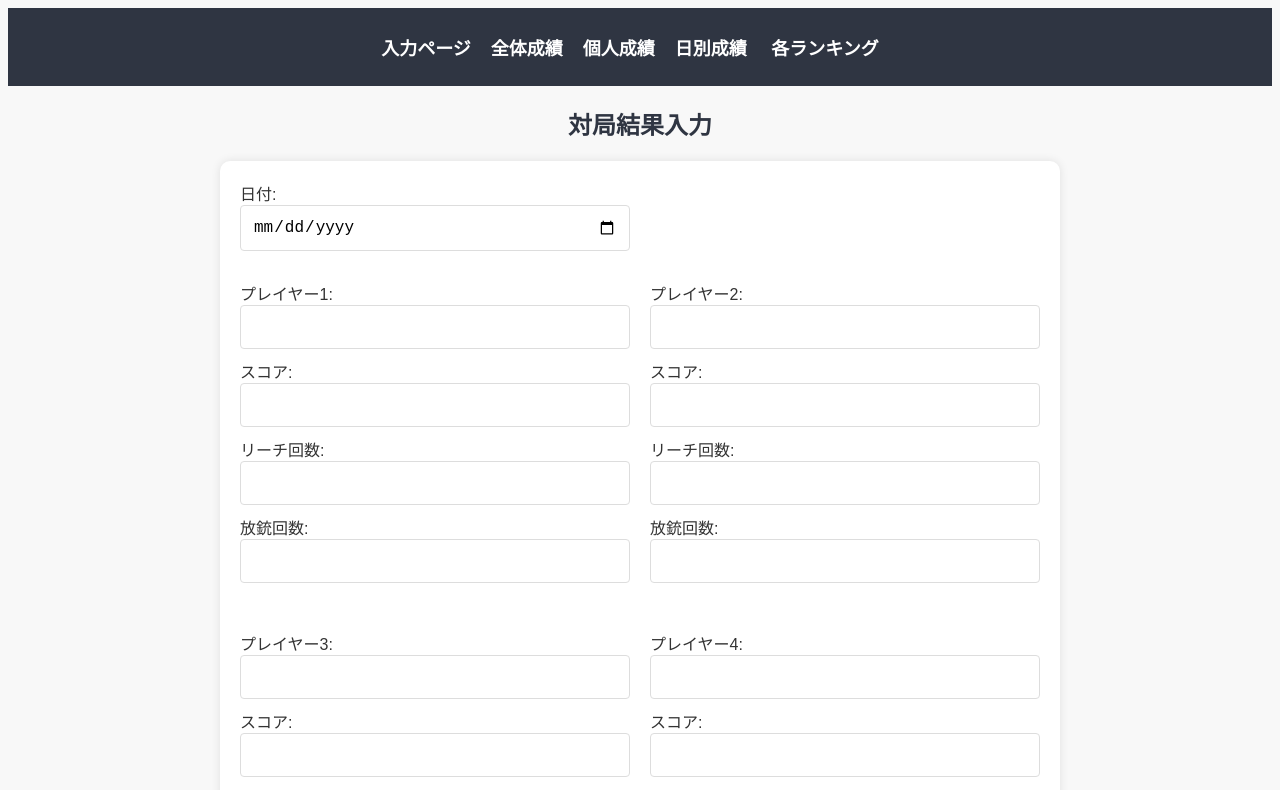
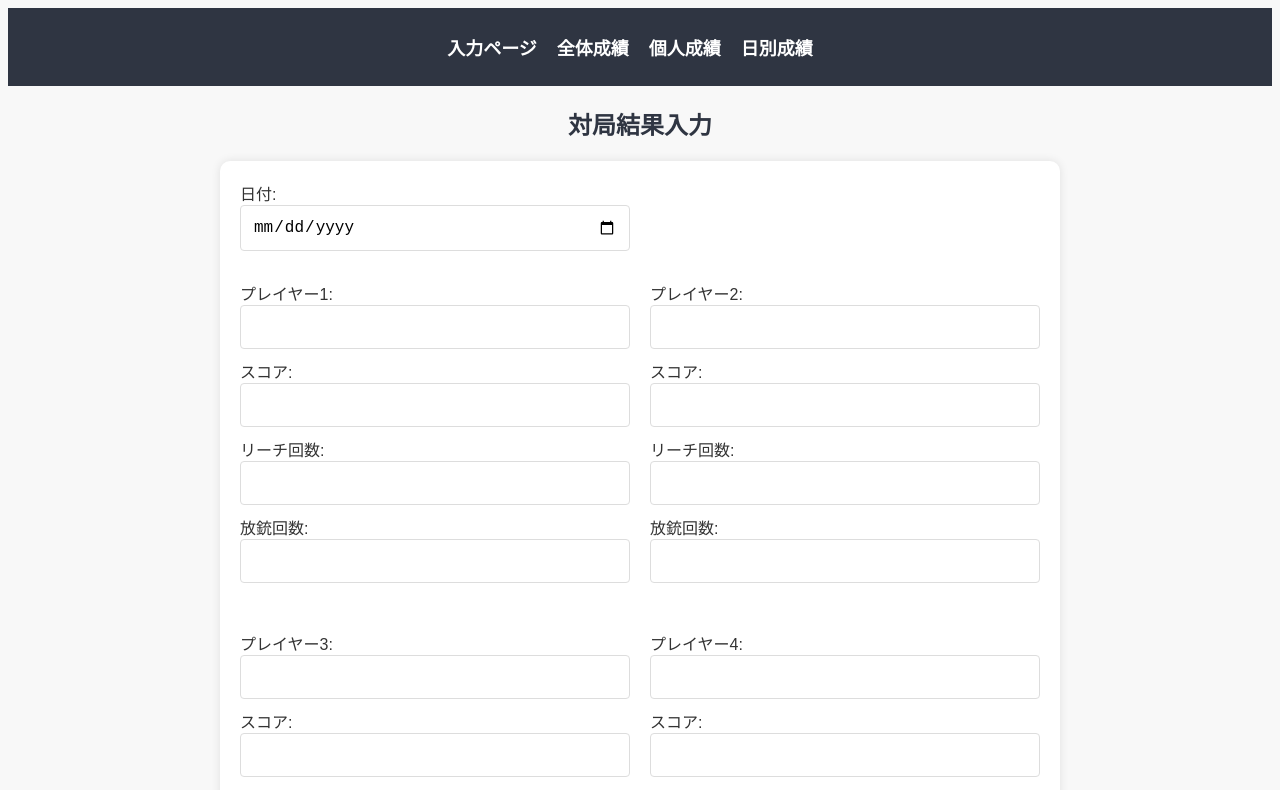
Before and after one commit to Kuroko-shiro/mahjong-app, a React (Create React App) app: page / in a window 1280 px wide. Shown: the top 790 px of the page. Built offline with nearby package versions, Linux system fonts and the light colour scheme.

Commit message:
version 6.35

```diff
--- a/src/App.js
+++ b/src/App.js
@@ -17,7 +17,6 @@ function App() {
                         <li><Link to="/all-results">全体成績</Link></li>
                         <li><Link to="/player">個人成績</Link></li>
                         <li><Link to="/daily-results">日別成績</Link></li> {/* 新しいリンク追加 */}
-                        <li><Link to="/ranking">各ランキング</Link></li>
                     </ul>
                 </nav>
             </div>
```
